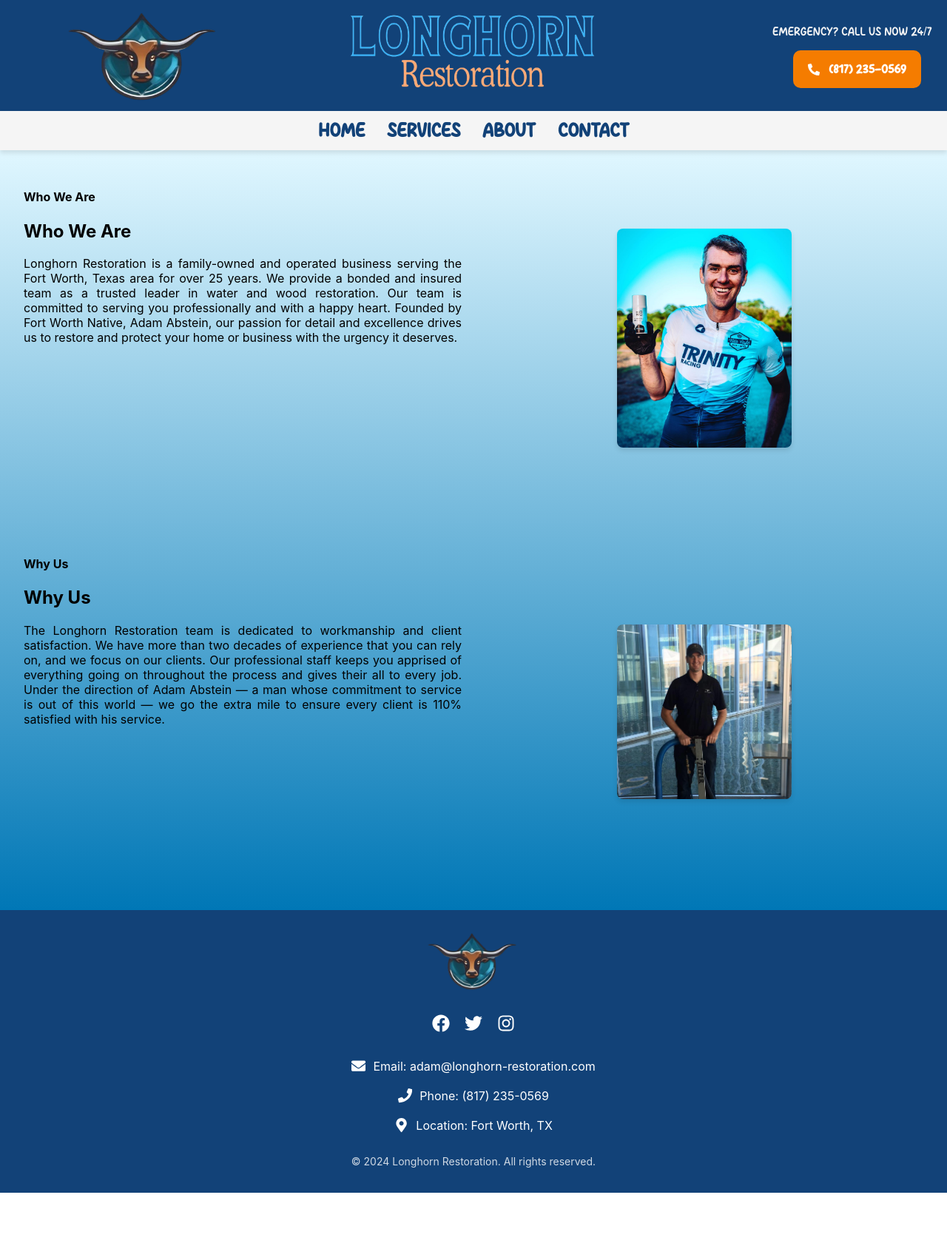
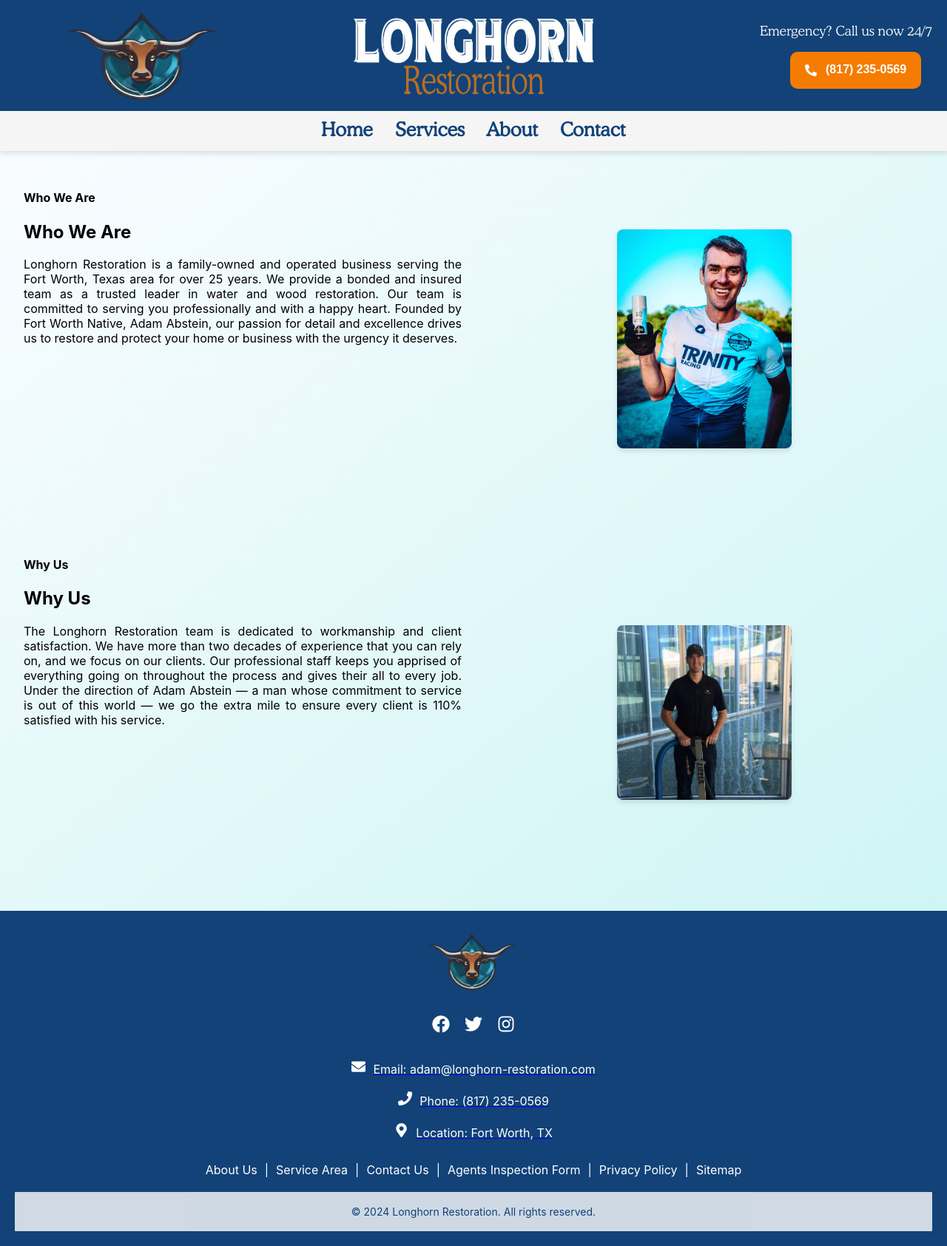
Before and after one commit to DEV-rest/LHRestoration, a React (Create React App) app: page /about in a window 1280 px wide. Shown: the whole page at 74% size. Before the commit the page ends 1612 px from the top, so only its background shows below. Built offline with nearby package versions, Linux system fonts and the light colour scheme; no server answers.

Commit message:
Css updates

```diff
--- a/src/Components/Brands.css
+++ b/src/Components/Brands.css
@@ -1,4 +1,12 @@
 /* Container for all rows */
+
+@font-face {
+  font-family: 'MyCustomFont13';
+  src: url('../../public/fonts/CooperLtBT-Regular.ttf');
+  font-weight: normal;
+  font-style: normal;
+}
+
 .brand-container {
   display: flex;
   flex-direction: column;
@@ -56,17 +64,17 @@
   text-align: center;
   font-size: 2.5rem;
   font-weight: bold;
-  margin-bottom: 40px;
-  word-spacing: 1.5rem;
+  font-family: 'MyCustomFont13', sans-serif;
+  margin-bottom: 120px;
+  margin-top: 70px;
   color: #005F9E;
   position: relative;
-  overflow: hidden;
 }
 
 .brands-heading .word {
   position: relative;
-  display:inline-block;
-  word-spacing: 5.5rem;
+  display: inline-block;
+  padding: 0 1rem; /* Add padding between words */
   overflow: hidden;
   transition: color 0.3s ease, background-color 0.3s ease;
 }
@@ -83,34 +91,22 @@
   transition: background-color 0.3s ease;
 }
 
-/* Ensure the words look natural */
 .brands-heading .word:hover::before {
   background-color: rgb(234, 194, 120); /* Highlight fully on hover */
 }
-
-.word {
-  display: inline-block;
-  transition: opacity 0.3s ease-in-out;
-  opacity: var(--highlight-opacity, 0);
-}
-
-
-
-
-
 
 /* Animation for left-to-right movement */
 @keyframes move-left-to-right {
   0% {
     transform: translateX(100%);
   }
-  40% {
+  30% {
     transform: translateX(0%);
   }
   50% {
-    transform: translateX(0%);
+    transform: translateX(0%); /* Pause longer in the middle */
   }
-  75% {
+  70% {
     transform: translateX(0%);
   }
   100% {
@@ -123,13 +119,13 @@
   0% {
     transform: translateX(-100%);
   }
-  40% {
+  30% {
     transform: translateX(0%);
   }
   50% {
-    transform: translateX(0%);
+    transform: translateX(0%); /* Pause longer in the middle */
   }
-  75% {
+  70% {
     transform: translateX(0%);
   }
   100% {
@@ -139,17 +135,47 @@
 
 /* Apply the animation to the rows */
 .row-left-to-right {
-  animation: move-left-to-right 10s ease-in-out infinite;
+  animation: move-left-to-right 6s ease-in-out infinite;
 }
 
 .row-right-to-left {
-  animation: move-right-to-left 10s ease-in-out infinite;
+  animation: move-right-to-left 6s ease-in-out infinite;
 }
 
 /* Responsiveness for smaller screens */
+@media (max-width: 1024px) {
+  .brand-row {
+    gap: 30px;
+    margin-left: 10%;
+  }
+  .brand-box {
+    width: 200px;
+    height: 100px;
+  }
+  .brand {
+    width: 100px;
+  }
+}
+
 @media (max-width: 768px) {
   .brand-row {
-    gap: 200px;
+    gap: 20px;
+    margin-left: 5%;
+  }
+  .brand-box {
+    width: 150px;
+    height: 75px;
+  }
+  .brand {
+    width: 75px;
+  }
+}
+
+@media (max-width: 480px) {
+  .brand-row {
+    flex-direction: column;
+    gap: 15px;
+    margin-left: 0;
   }
   .brand-box {
     width: 100px;
@@ -158,10 +184,7 @@
   .brand {
     width: 50px;
   }
+  .brands-heading {
+    font-size: 1.5rem;
+  }
 }
-
-/* Pause animation on hover */
-.row-left-to-right:hover,
-.row-right-to-left:hover {
-  animation-play-state: paused;
-}
--- a/src/Components/Footer.js
+++ b/src/Components/Footer.js
@@ -1,12 +1,19 @@
 import React from "react";
-import { FaFacebook, FaTwitter, FaInstagram, FaEnvelope, FaPhone, FaMapMarkerAlt } from "react-icons/fa"; // Importing required icons
+import {
+  FaFacebook,
+  FaTwitter,
+  FaInstagram,
+  FaEnvelope,
+  FaPhone,
+  FaMapMarkerAlt,
+} from "react-icons/fa"; // Importing required icons
 import "./footer.css"; // Custom footer styles
-import logo from "../Assets/logo12.png"
+import logo from "../Assets/logo12.png";
 
 const Footer = () => {
   return (
     <footer className="footer-container">
-      {/* Top section with logo */}
+      {/* Top section with navigation links */}
       <div className="footer-top">
         <img src={logo} alt="Logo" className="footer-logo" /> {/* Replace with your logo path */}
       </div>
@@ -27,17 +34,43 @@ const Footer = () => {
       {/* Contact information */}
       <div className="footer-info">
         <div className="footer-item">
+          <a href="mailto:adam@longhorn-restoration.com" className="footer-link">
             <FaEnvelope className="footer-icon" />
             <span>Email: adam@longhorn-restoration.com</span>
+          </a>
         </div>
         <div className="footer-item">
+          <a href="tel:+18172350569" className="footer-link">
             <FaPhone className="footer-icon" />
             <span>Phone: (817) 235-0569</span>
+          </a>
         </div>
         <div className="footer-item">
+          <a
+            href="https://www.google.com/maps/place/Fort+Worth,+TX"
+            target="_blank"
+            rel="noopener noreferrer"
+            className="footer-link"
+          >
             <FaMapMarkerAlt className="footer-icon" />
             <span>Location: Fort Worth, TX</span>
+          </a>
         </div>
+      </div>
+
+      {/* Navigation links */}
+      <div className="footer-navigation">
+        <a href="/about" target="_blank" rel="noopener noreferrer">About Us</a>
+        <span>|</span>
+        <a href="/services" target="_blank" rel="noopener noreferrer">Service Area</a>
+        <span>|</span>
+        <a href="/contact" target="_blank" rel="noopener noreferrer">Contact Us</a>
+        <span>|</span>
+        <a href="/agents-inspection-form">Agents Inspection Form</a>
+        <span>|</span>
+        <a href="/privacy-policy">Privacy Policy</a>
+        <span>|</span>
+        <a href="/sitemap">Sitemap</a>
       </div>
 
       {/* Bottom copyright */}
--- a/src/Components/Navbar.css
+++ b/src/Components/Navbar.css
@@ -12,13 +12,13 @@
   top: 0;
   z-index: 1000; /* Ensure it stays above other content */
   width: 100%; /* Lock full width */
-  transition: transform 0.3s ease, height 0.3s ease; /* Smooth transform and height transition */
-  will-change: transform, height; /* Optimizes for performance */
-  font-family: 'MyCustomFont12', sans-serif;
+  transition: padding 0.3s ease; /* Smooth padding transition */
+  will-change: padding; /* Optimizes for performance */
+  font-family: 'MyCustomFont11', sans-serif;
 }
 
 .navbar-container.shrink {
-  height: 80%; /* Shrink height proportionally */
+  padding-top: 10px; /* Adjust padding instead of height */
 }
 
 .top-bar {
@@ -30,12 +30,12 @@
   width: 100%; /* Full width to align all items */
   box-sizing: border-box;
   position: relative;
-  transition: transform 0.3s ease, height 0.3s ease; /* Smooth transform and height transition */
-  will-change: transform, height; /* Optimizes for performance */
+  transition: padding 0.3s ease; /* Smooth padding transition */
+  will-change: padding; /* Optimizes for performance */
 }
 
 .navbar-container.shrink .top-bar {
-  height: 100px; /* Shrink top-bar height */
+  padding: 0px 10px; /* Adjust padding instead of height */
 }
 
 .logo-container {
@@ -49,13 +49,12 @@
   width: 250px;
   padding-left: 50px;
   cursor: pointer;
-  transition: height 0.3s ease, width 0.3s ease; /* Smooth size transition */
-  will-change: height, width; /* Optimizes for performance */
+  transition: transform 0.3s ease; /* Smooth scaling instead of size change */
+  will-change: transform; /* Optimizes for performance */
 }
 
 .navbar-container.shrink .logo {
-  height: 100px; /* Shrink logo height */
-  width: 200px; /* Shrink logo width */
+  transform: scale(0.85); /* Scale down instead of resizing */
 }
 
 .second-logo {
@@ -65,23 +64,28 @@
   left: 50%; /* Center horizontally */
   transform: translateX(-50%);
   cursor: pointer;
-  transition: height 0.3s ease, width 0.3s ease; /* Smooth size transition */
-  will-change: height, width; /* Optimizes for performance */
+  transition: transform 0.3s ease; /* Smooth scaling instead of size change */
+  will-change: transform; /* Optimizes for performance */
 }
 
 .navbar-container.shrink .second-logo {
-  height: 100px;
-  width: 280px;
+  transform: translateX(-50%) scale(0.8); /* Scale down with center alignment */
 }
 
 .emergency-container {
   display: flex;
-  color:#F5F5F5;
+  color: #F5F5F5;
   flex-direction: column;
   align-items: flex-end;
   gap: 5px;
   transition: transform 0.3s ease; /* Smooth shrinking transition */
   will-change: transform; /* Optimizes for performance */
+}
+
+.emergency-title {
+  font-family: 'MyCustomFont13', sans-serif;
+  color: #F5F5F5;
+  font-size: large;
 }
 
 .navbar-container.shrink .emergency-container {
@@ -133,6 +137,7 @@
 
 .nav-item {
   color: #124278; /* White text for contrast */
+  font-family: 'MyCustomFont13', sans-serif;
   text-decoration: none;
   font-size: 1.6rem;
   font-weight: bold;
--- a/src/Components/footer.css
+++ b/src/Components/footer.css
@@ -21,7 +21,7 @@
 }
 
 .footer-social a:hover {
-    color: #007bff; /* Adjust hover color */
+  color: #f57c00; /* Adjust hover color */
 }
 
 .footer-info {
@@ -29,22 +29,82 @@
   flex-direction: column;
   align-items: center;
   margin: 20px 0;
+  color: #fff;
 }
 
 .footer-item {
   display: flex;
+  color: #fff;
   align-items: center;
   margin: 10px 0;
   font-size: 1rem;
+  transition: color 0.3s; /* Added transition for hover */
+}
+
+.footer-item:hover .footer-icon,
+.footer-item:hover span {
+  color: #f57c00; /* Orange color on hover */
+}
+
+.footer-item span {
+  color: #fff; /* Ensure text color is white */
+  transition: color 0.3s; /* Smooth transition for hover */
+}
+
+.footer-item:hover span {
+  color: #f57c00; /* Orange color on hover */
 }
 
 .footer-icon {
   margin-right: 10px;
+  color: #fff;
   font-size: 1.2rem;
+  cursor: pointer; /* Indicate interactivity */
+}
+
+.footer-icon:hover {
+  color: #f57c00; /* Orange color for hover */
+}
+
+.footer-info a.email-icon:hover,
+.footer-info a.phone-icon:hover,
+.footer-info a.location-icon:hover {
+  color: #f57c00; /* Orange color on hover */
+}
+
+.footer-navigation {
+  display: flex;
+  justify-content: center;
+  flex-wrap: wrap;
+  gap: 10px;
+  margin-bottom: 20px;
+}
+
+.footer-navigation a {
+  color: #fff; /* White text for links */
+  text-decoration: none;
+  font-size: 1rem;
+  transition: color 0.3s;
+}
+
+.footer-navigation a:hover {
+  color: #f57c00; /* Optional hover color */
+}
+
+.footer-navigation .separator {
+  color: orange; /* Orange color for | separator */
 }
 
 .footer-bottom {
-    margin-top: 20px;
+  width: 100%; /* Full width */
+  margin-top: 0;
   font-size: 0.875rem;
   opacity: 0.8;
+  background-color: #fff; /* White background */
+  color: #124278; /* Navy blue text */
+  padding: 4px;
+  border-radius: 1px;
+  text-align: center;
+  box-sizing: border-box;
+  position: relative; /* Ensure it's positioned correctly */
 }
--- a/src/Pages/ContactPage.js
+++ b/src/Pages/ContactPage.js
@@ -27,6 +27,7 @@ const ContactPage = () => {
   };
 
   return (
+    <div className="main-container">
     <div className="contact-us-container">
       <h1 className="contact-us-title">Contact Us</h1>
       <p className="contact-us-description">
@@ -105,6 +106,7 @@ const ContactPage = () => {
         <button type="submit" className="submit-button">Submit</button>
       </form>
     </div>
+    </div>
   );
 };
 
--- a/src/Pages/ContactUs.css
+++ b/src/Pages/ContactUs.css
@@ -1,5 +1,7 @@
 /* ContactUs.css */
-
+.main-container {
+  background: linear-gradient(to bottom right, rgba(240, 248, 255, 0.4), rgba(175, 238, 238, 0.6));
+}
 .contact-us-container {
     max-width: 800px;
     margin: 50px auto;
--- a/src/Pages/InfoScrollComponent.css
+++ b/src/Pages/InfoScrollComponent.css
@@ -33,7 +33,7 @@
     text-align: center;
     box-shadow: 0 8px 20px rgba(0, 0, 0, 0.2); /* Adds depth */
     transition: transform 0.3s ease, box-shadow 0.3s ease;
-    font-family: 'MyCustomFont12',sans-serif;
+    font-family: 'MyCustomFont13',sans-serif;
   }
 
   .contact-card:hover {
@@ -99,7 +99,7 @@
 
   .scroll-section h2 {
     font-size: 20px;
-    font-family: 'MyCustomFont12',sans-serif;
+    font-family: 'MyCustomFont13',sans-serif;
     color: #121010; /* White text for better contrast */
     margin-bottom: 15px;
     text-align: center;
@@ -108,7 +108,7 @@
 
   .scroll-section p {
     font-size: 16px;
-    color: #030202; /* White text for better contrast */
+    color: #4a4a4a; /* White text for better contrast */
     line-height: 1.6;
     text-align: justify;
     font-family: 'MyCustomFont7',sans-serif;
--- a/src/Pages/InfoScrollComponent.js
+++ b/src/Pages/InfoScrollComponent.js
@@ -52,7 +52,7 @@ const InfoScrollComponent = () => {
             Our 24-hour operators are ready to take your call and immediately
             dispatch a flood recovery expert to your property.
           </p>
-          <button className="call-now-btn">Call Now: (855) 393-2961</button>
+          <button className="call-now-btn">Call Now: (817) 235-0569</button>
         </div>
       </div>
 
--- a/src/Pages/about.css
+++ b/src/Pages/about.css
@@ -1,6 +1,6 @@
 /* Container Styles */
 .about-container {
-  background: linear-gradient(to bottom, #e0f7ff, #0077b6);
+  background: linear-gradient(to bottom right, rgba(240, 248, 255, 0.4), rgba(175, 238, 238, 0.6));
   padding: 2rem;
   display: flex;
   flex-direction: column;
--- a/src/Styles/homepage.css
+++ b/src/Styles/homepage.css
@@ -9,6 +9,12 @@
 @font-face {
   font-family: 'MyCustomFont10';
   src: url('../../public/fonts/Lucky\ Blues.otf');
+  font-weight: normal;
+  font-style: normal;
+}
+@font-face {
+  font-family: 'MyCustomFont13';
+  src: url('../../public/fonts/CooperLtBT-Regular.ttf');
   font-weight: normal;
   font-style: normal;
 }
@@ -97,23 +103,25 @@
   font-size: 2.8rem; /* Larger heading */
   color: #005F9E;
   margin-bottom: 15px;
-  font-family: 'MyCustomFont10', sans-serif;
+  margin-top: -15px;
+  font-family: 'MyCustomFont13', sans-serif;
   text-transform: uppercase; /* Uppercase text for emphasis */
 }
 .info-box h2 {
   font-size: 1.5rem;
   color: #4a4a4a;
-  margin-bottom: 20px;
-  font-family: 'MyCustomFont10', sans-serif;
+  margin-bottom: 10px;
+  margin-top: 50%;
+  font-family: 'MyCustomFont13', sans-serif;
   font-style: italic; /* Italicized subtitle */
 }
 /* Info Box Paragraph */
 .info-box p {
-  font-size: 1.4rem;
+  font-size: 1.5rem;
   color: #4a4a4a;
   line-height: 1.8;
   margin: 0;
-  font-family: 'MyCustomFont4', sans-serif;
+  font-family: 'MyCustomFont13', sans-serif;
   transition: color 0.3s ease;
 }
 .info-box p:hover {
@@ -176,7 +184,7 @@
   font-size: 1.5rem;
   color: #4a4a4a;
   margin-bottom: 20px;
-  font-family: 'MyCustomFont12',sans-serif;
+  font-family: 'MyCustomFont13',sans-serif;
 }
 
 /* Insurance Logos */
```
Also changed, not shown: src/Components/Brands.js (+10 -7 lines), public/fonts/CooperLtBT-Regular.ttf (added), src/Assets/logo4.png. Lines whose indentation alone changed are shown as unchanged.
